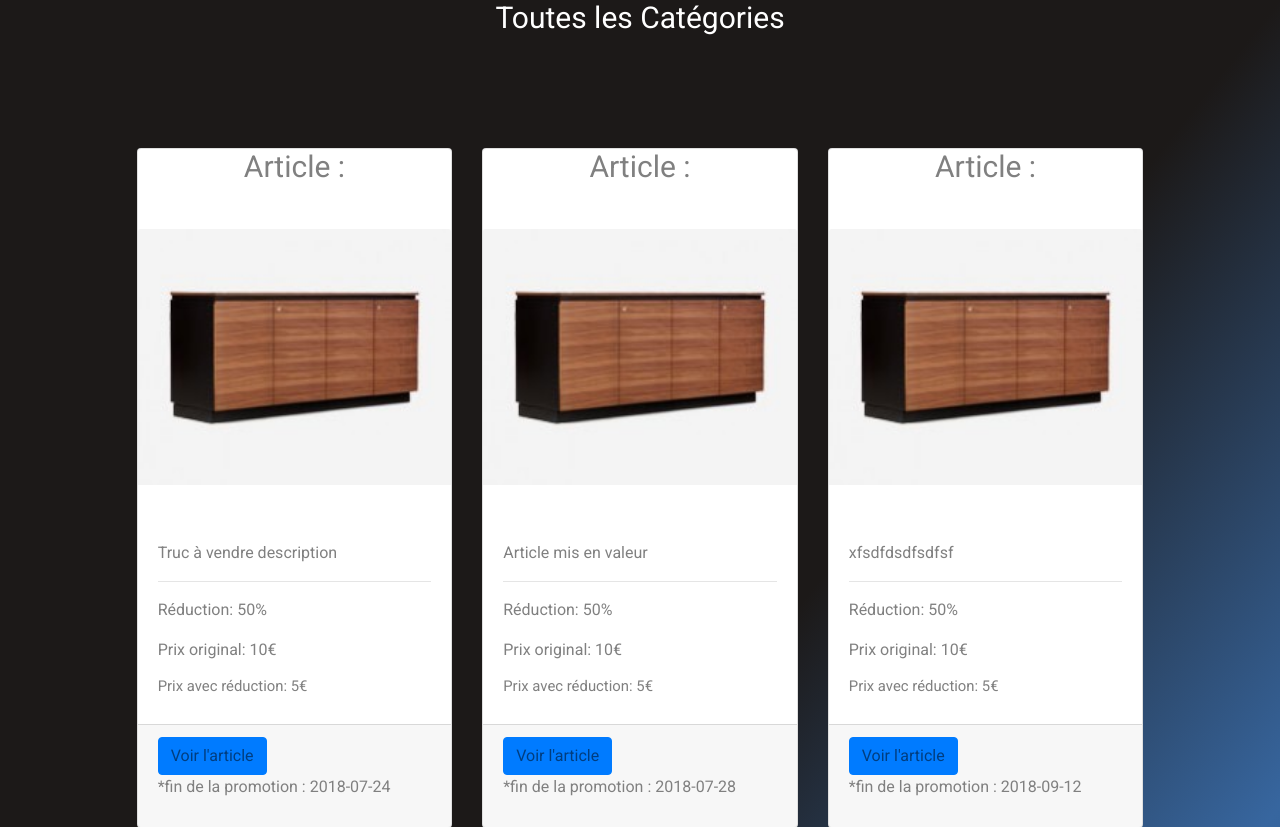
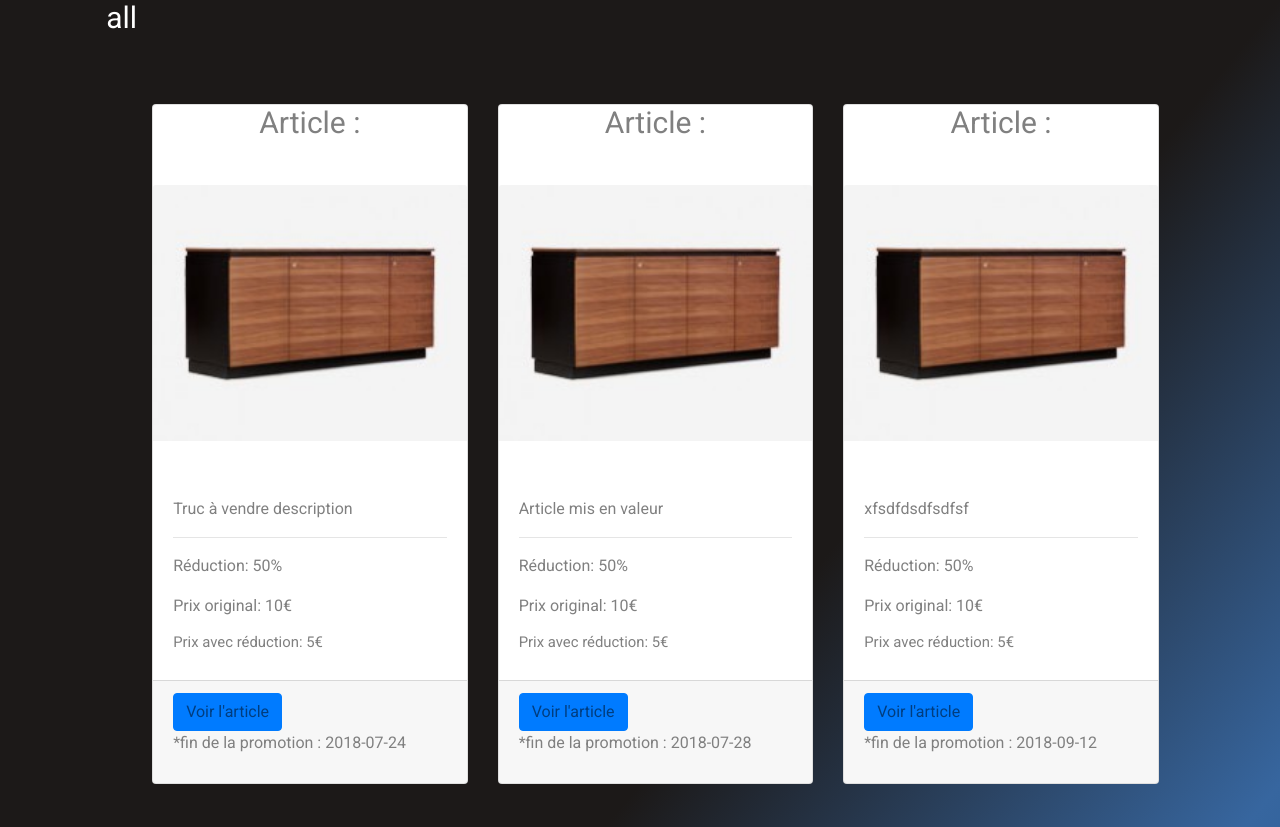
Before and after one commit to Shinfreyr/ConciergerieDuWeb, a PHP site: page /index.php?action=category&type=all&page=1 in a window 1280 px wide. Shown: the part 159-986 px from the top of the page. Run offline with PHP 8.4, Linux system fonts and the light colour scheme; data comes from the database, SQL or seed files in the repository; some libraries are stand-ins or nearby versions.

Commit message:
Mise en place du titre personalisé des catégories

```diff
--- a/src/View/Frontend/categoryView.php
+++ b/src/View/Frontend/categoryView.php
@@ -6,7 +6,7 @@
 <!-- Service Card ++++++++++++++++++++++++++++++++++++++++++++++++++++++++++++++++++++++++++++++++++++++++ -->
 
     <div class="row justify-content-center">
-    <h1 class="alert-heading blanc">Toutes les Catégories</h1>
+    <h1 class="alert-heading blanc"><?=htmlspecialchars($_GET['type'])?></h1>
         <div class="card-deck col-sm-12 col-lg-10" >
 
     <?php
--- a/src/View/Frontend/template.php
+++ b/src/View/Frontend/template.php
@@ -322,7 +322,7 @@
                     <div class="col-9 justify-content-center">
                             <span>
                                 <pre></pre>
-                            <h4 class="taille12">Copyright &copy; 2018  TyWebServices. Tous droits réservés.</h4>
+                                <h4 class="taille12">Copyright &copy; 2018  TyWebServices. Tous droits réservés.</h4>
                             </span>
                     </div>
                 </div><!-- fin de div class="row justify-content-center"+++++++++++++++++++++++++++++++++++++++++++++++++++++ -->
```
